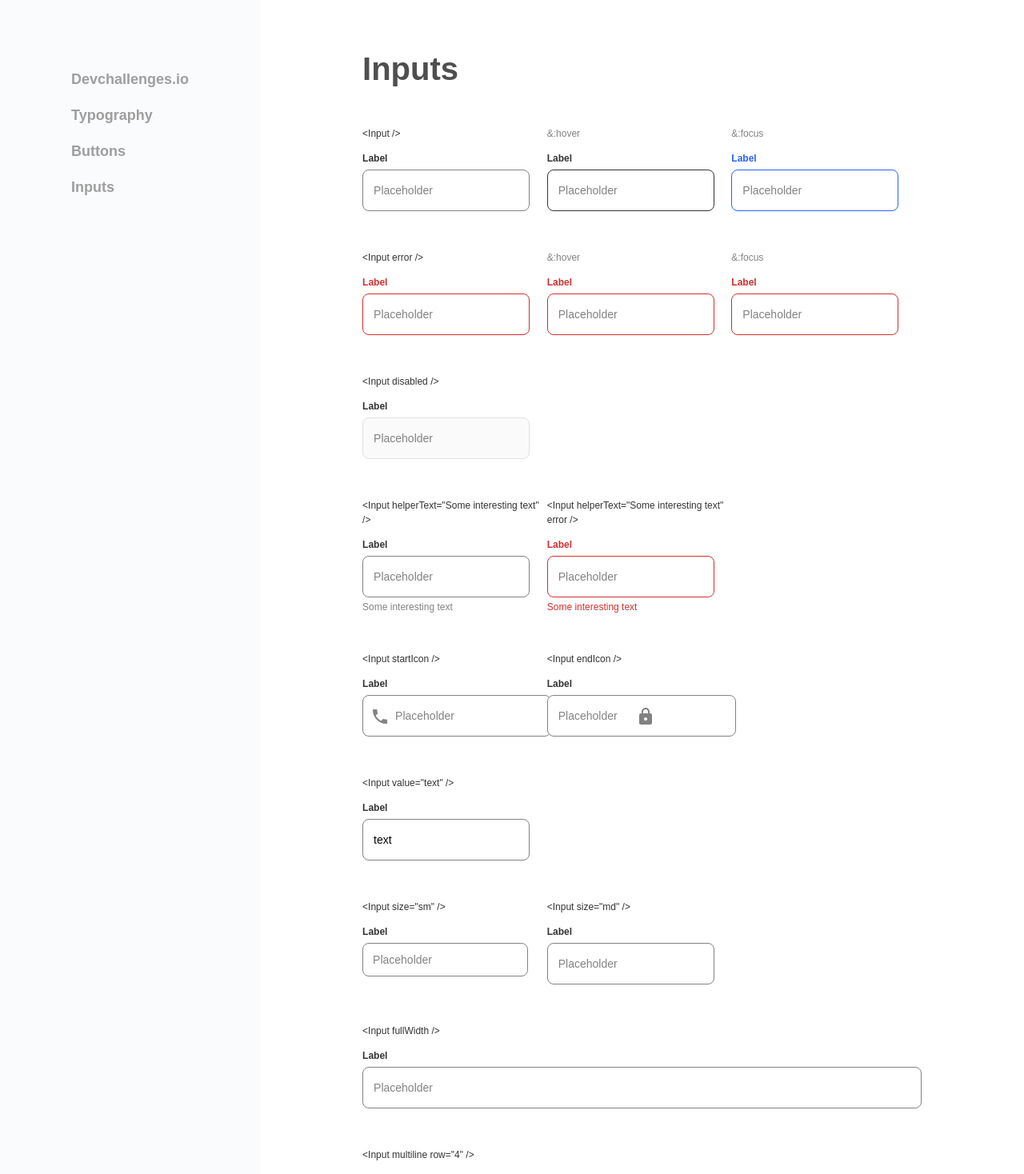
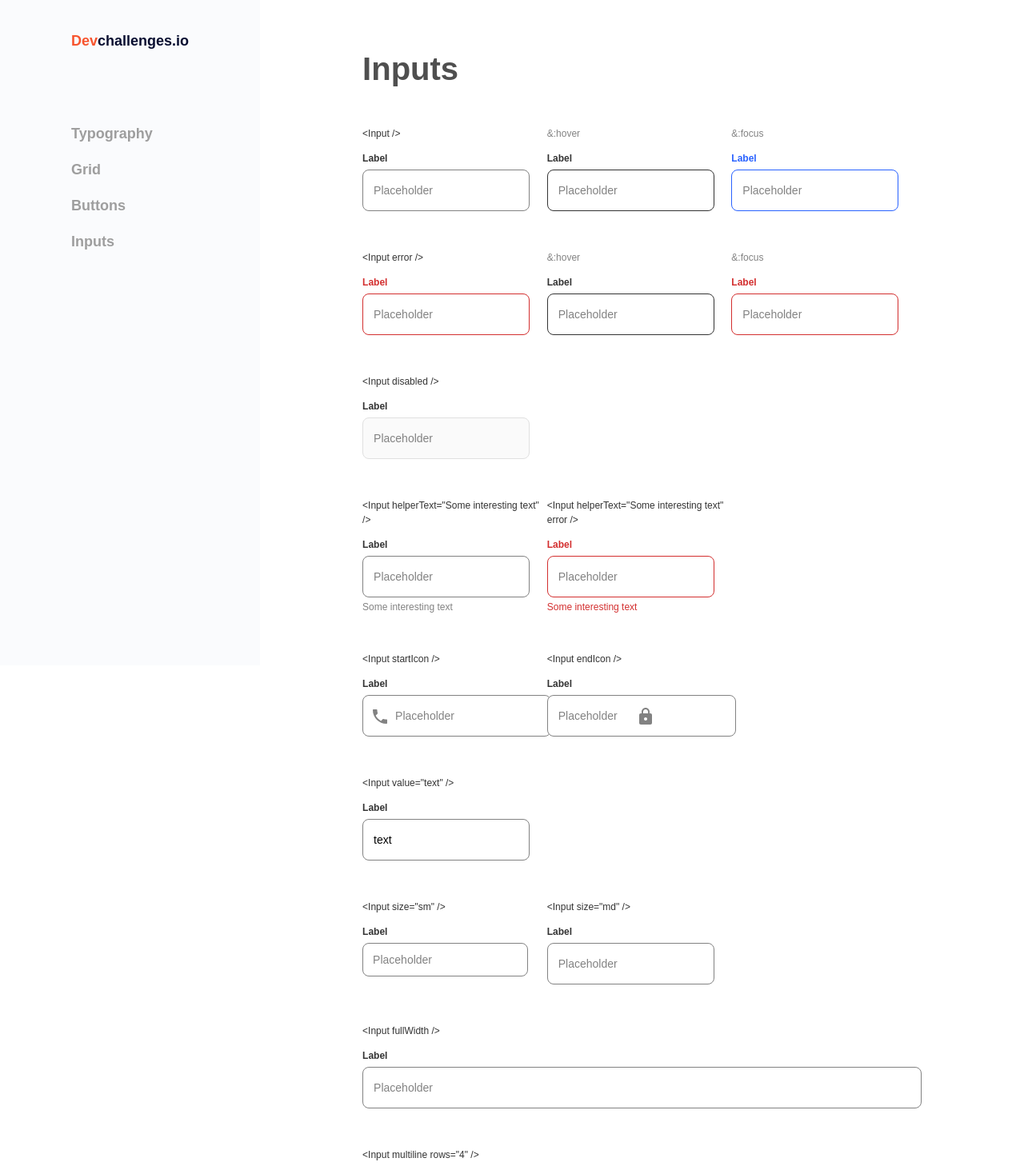
Before and after one commit to tahmid-ul/react-reusable-ui-components, a React (Create React App) app: page /inputs in a window 1280 px wide. Shown: the top 1468 px of the page at 80% size. Built offline with nearby package versions, Linux system fonts and the light colour scheme.

Commit message:
finalized the project

```diff
--- /dev/null
+++ b/public/404.html
@@ -0,0 +1,33 @@
+<!DOCTYPE html>
+<html>
+  <head>
+    <meta charset="utf-8">
+    <meta name="viewport" content="width=device-width, initial-scale=1">
+    <title>Page Not Found</title>
+
+    <style media="screen">
+      body { background: #ECEFF1; color: rgba(0,0,0,0.87); font-family: Roboto, Helvetica, Arial, sans-serif; margin: 0; padding: 0; }
+      #message { background: white; max-width: 360px; margin: 100px auto 16px; padding: 32px 24px 16px; border-radius: 3px; }
+      #message h3 { color: #888; font-weight: normal; font-size: 16px; margin: 16px 0 12px; }
+      #message h2 { color: #ffa100; font-weight: bold; font-size: 16px; margin: 0 0 8px; }
+      #message h1 { font-size: 22px; font-weight: 300; color: rgba(0,0,0,0.6); margin: 0 0 16px;}
+      #message p { line-height: 140%; margin: 16px 0 24px; font-size: 14px; }
+      #message a { display: block; text-align: center; background: #039be5; text-transform: uppercase; text-decoration: none; color: white; padding: 16px; border-radius: 4px; }
+      #message, #message a { box-shadow: 0 1px 3px rgba(0,0,0,0.12), 0 1px 2px rgba(0,0,0,0.24); }
+      #load { color: rgba(0,0,0,0.4); text-align: center; font-size: 13px; }
+      @media (max-width: 600px) {
+        body, #message { margin-top: 0; background: white; box-shadow: none; }
+        body { border-top: 16px solid #ffa100; }
+      }
+    </style>
+  </head>
+  <body>
+    <div id="message">
+      <h2>404</h2>
+      <h1>Page Not Found</h1>
+      <p>The specified file was not found on this website. Please check the URL for mistakes and try again.</p>
+      <h3>Why am I seeing this?</h3>
+      <p>This page was generated by the Firebase Command-Line Interface. To modify it, edit the <code>404.html</code> file in your project's configured <code>public</code> directory.</p>
+    </div>
+  </body>
+</html>
--- a/src/App.css
+++ b/src/App.css
@@ -11,7 +11,8 @@
 
 .Sidebar {
   background: #fafbfd;
-  padding: 4rem;
+  padding: 1rem 4rem;
+  height: 100vh;
 }
 
 .Sidebar ul {
@@ -20,6 +21,18 @@
 }
 .Sidebar ul li {
   margin: 25px;
+}
+
+.Sidebar ul .logo {
+  margin-bottom: 6rem;
+}
+
+.Sidebar ul .logo a {
+  color: #090f31;
+}
+
+.Sidebar ul .logo a .initials {
+  color: #f7542e;
 }
 
 .Sidebar ul li a {
--- a/src/App.js
+++ b/src/App.js
@@ -16,6 +16,10 @@
     main: () => <Typography />,
   },
   {
+    path: "/grid",
+    main: () => <h2>Grid (comming soon)</h2>,
+  },
+  {
     path: "/buttons",
     main: () => <Buttons />,
   },
@@ -31,11 +35,16 @@
       <div className="App">
         <div className="Sidebar">
           <ul>
-            <li>
-              <Link to="/">Devchallenges.io</Link>
+            <li className="logo">
+              <Link to="/">
+                <span className="initials">Dev</span>challenges.io
+              </Link>
             </li>
             <li>
               <Link to="/typography">Typography</Link>
+            </li>
+            <li>
+              <Link to="/grid">Grid</Link>
             </li>
             <li>
               <Link to="/buttons">Buttons</Link>
--- a/src/components/Input/InputUI.css
+++ b/src/components/Input/InputUI.css
@@ -51,11 +51,6 @@
   border: 1px solid #2962ff;
 }
 
-.input__hover,
-input:hover {
-  border: 1px solid #333333;
-}
-
 .input__focus,
 input:focus {
   border: 1px solid #2962ff;
@@ -63,6 +58,11 @@
 
 .input__error {
   border: 1px solid #d32f2f;
+}
+
+.input__hover,
+input:hover {
+  border: 1px solid #333333;
 }
 
 .input__helper_text {
--- a/src/components/Input/InputUI.js
+++ b/src/components/Input/InputUI.js
@@ -44,7 +44,13 @@
   const Component = multiline ? "textarea" : "input";
 
   let setLabelColor = {
-    color: props.error ? "#D32F2F" : props.focus ? "#2962FF" : "#333333",
+    color: props.hover
+      ? "#333333"
+      : props.error
+      ? "#D32F2F"
+      : props.focus
+      ? "#2962FF"
+      : "#333333",
   };
   let setDescColor = {
     color: props.focus || props.hover ? "#828282" : "#333333",
--- a/src/pages/Inputs_page/Inputs.js
+++ b/src/pages/Inputs_page/Inputs.js
@@ -72,9 +72,9 @@
       <div className="input__row">
         <Input
           label={`Label`}
-          description={`<Input multiline row="4" />`}
+          description={`<Input multiline rows="4" />`}
           multiline
-          row="4"
+          rows="4"
         />
       </div>
 
```
Also changed, not shown: firebase.json (added).
